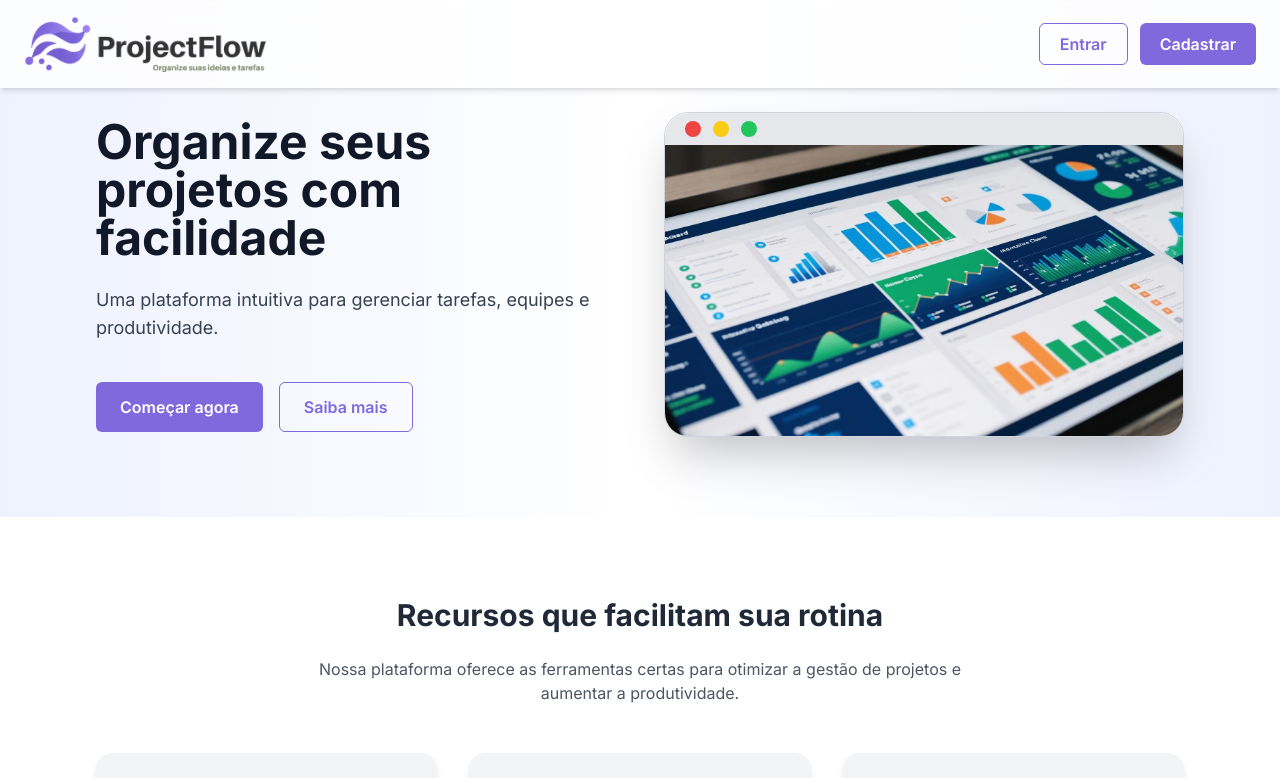
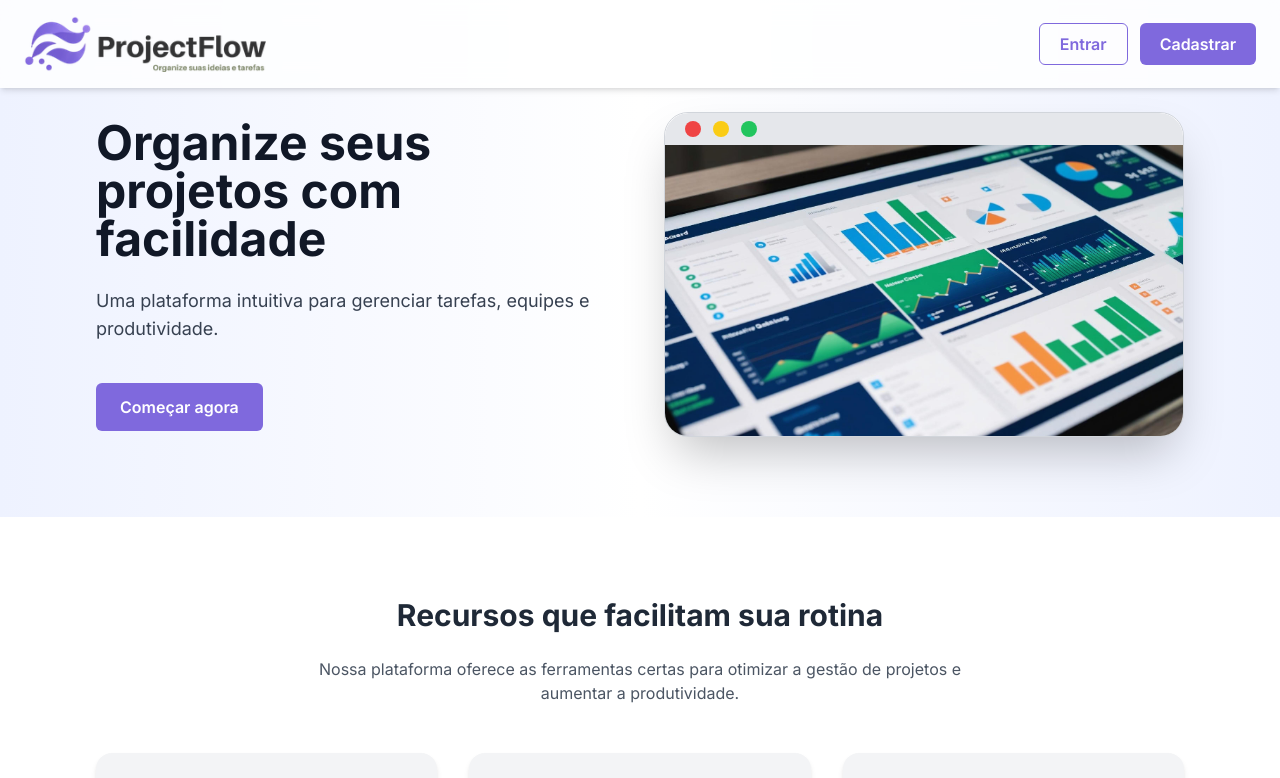
Before and after one commit to JoaoVictorBarbosa01/projectflow, a React (Vite) app: page / in a window 1280 px wide. Shown: the top 778 px of the page. Built offline with nearby package versions, Linux system fonts and the light colour scheme.

Commit message:
Retirado o botão de saiba mais da LandigPage

```diff
--- a/src/pages/LandingPage.tsx
+++ b/src/pages/LandingPage.tsx
@@ -45,15 +45,8 @@ usePageTitle("Home - ProjectFlow");
             <div className="flex justify-center md:justify-start space-x-4">
               <Button
                 variant="primary"
-                className="px-6 py-3 rounded-lg font-semibold transition-transform transform hover:scale-105"
-              >
+                className="px-6 py-3 rounded-lg font-semibold transition-transform transform hover:scale-105">
                 Começar agora
-              </Button>
-              <Button
-                variant="outline"
-                className="px-6 py-3 rounded-lg font-semibold transition-transform transform hover:scale-105"
-              >
-                Saiba mais
               </Button>
             </div>
           </div>
```
